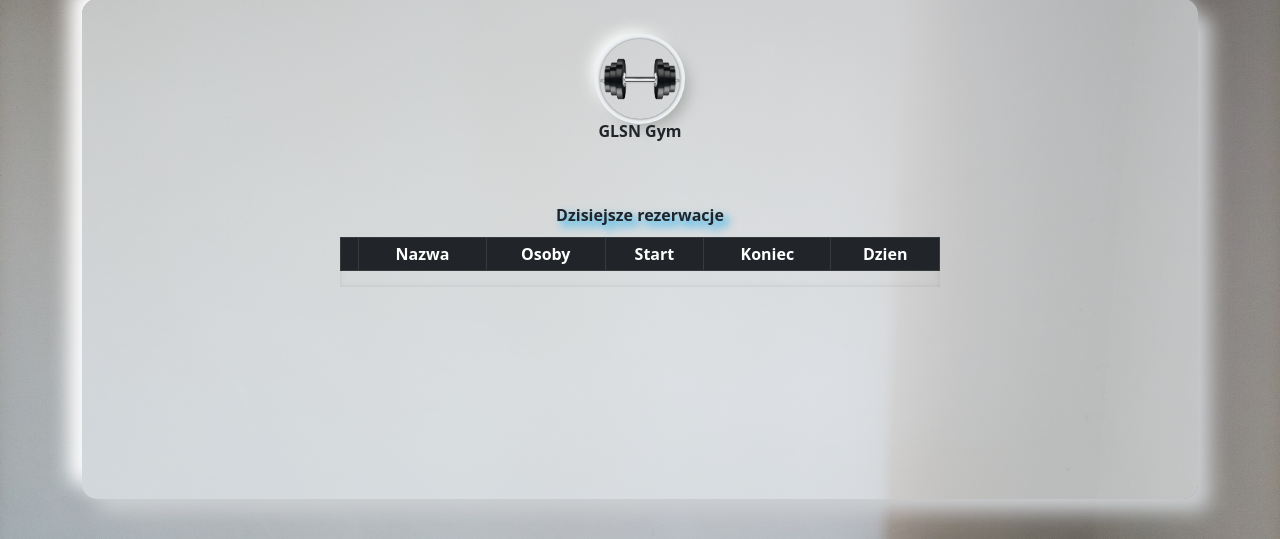
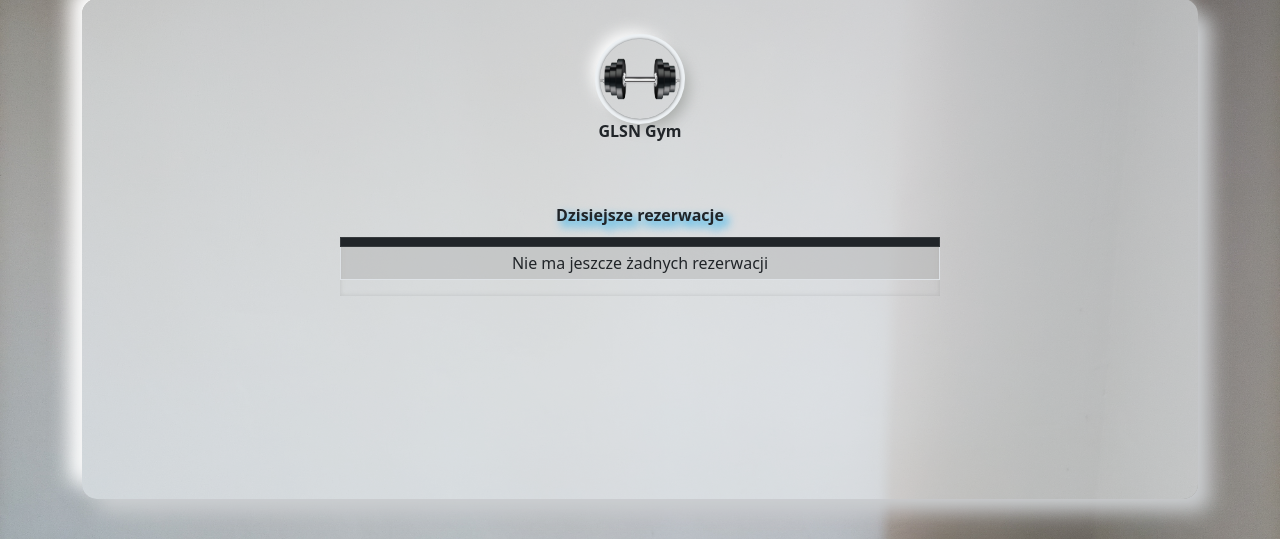
Before and after one commit to mykasero/GLSR_Gym_WebApp, a Django app: page /current_bookings/ in a window 1280 px wide. Shown: the part 127-666 px from the top of the page. Run offline with Django 5.2, Linux system fonts and the light colour scheme; the visitor is signed in with stand-in values (Sample User, id 1); data that the repository does not hold is empty; parts of the project's set-up code (start-up, migrations or seed data) failed here and were passed over; some libraries are stand-ins or nearby versions.

Commit message:
minor changes and added a message for no bookings to current bookings

```diff
--- a/Schedule/views.py
+++ b/Schedule/views.py
@@ -16,7 +16,7 @@ from django.contrib.messages.views import SuccessMessageMixin
 # Dict with site names for dynamic message display
 SITE_NAMES = {
     'booking' : 'rezerwacji',
-    'current_booking' : 'dzisiejszych rezerwacji',
+    'current_bookings' : 'dzisiejszych rezerwacji',
     'archive' : 'archiwum',
     'reports' : 'zgłoszeń',
     'bug_report' : 'zgłoszenia problemu',
@@ -171,7 +171,7 @@ class ResetPasswordView(SuccessMessageMixin, PasswordResetView):
             print("Form is invalid")
             return render(request, self.template_name, {'form':form})
 
-# View with buttons that move to schedule to book a hour or go to archive
+# View with buttons that move to schedule to book a session, check current bookings or go to archive
 @login_required(login_url="/login/")
 def lobby(request):
     return render(request, "Schedule/lobby.html")
@@ -203,9 +203,10 @@ def current_bookings(request):
     context = Booking.objects.all().order_by('current_day')
     current_user = request.user.id
     if context:
+
         return render(request, "Schedule/current_bookings.html", {'context' : context, 'current_user' : current_user})
-    else:
-        return render(request, "Schedule/current_bookings.html")
+
+    return render(request, "Schedule/current_bookings.html")
 
 # View for rendering the data in the table with current bookings
 @login_required(login_url="/login/")
--- a/templates/Schedule/booking_list.html
+++ b/templates/Schedule/booking_list.html
@@ -1,4 +1,9 @@
 {% load static %}
+{% if not context %}
+    <tr id="item-{{ item.pk }}" class="booking-row">
+        <td>Nie ma jeszcze żadnych rezerwacji</td>
+    </tr>
+{% else %}
     {% for item in context %}
     <tr id="item-{{ item.pk }}" class="booking-row">
         {% if item.created_by_id == current_user %}
@@ -19,3 +24,5 @@
 
     </tr>
     {% endfor %}
+
+{% endif %}
--- a/templates/Schedule/current_bookings.html
+++ b/templates/Schedule/current_bookings.html
@@ -86,16 +86,19 @@
                 </div>
                 <div class = "table-scrollable">
                     <table id = "Booking" class="table table-sm table-bordered table-responsive">
+
                         <thead class="table-dark table-bordered">
+                            {% if context %}
                                 <th></th>
                                 <th>Nazwa</th>
                                 <th>Osoby</th>
                                 <th>Start</th>
                                 <th>Koniec</th>
                                 <th>Dzien</th>
-
+                            {% else %}
+                                <th></th>
+                            {% endif %}
                         </thead>
-
                         <tbody style="background:rgba(180,180,180,0.5);" hx-trigger="load, bookingListChanged from:body" hx-get="{% url 'booking_list' %}" hx-target="this">
                             <tr>
                             <td class="spinner-border" role="status">
```
Lines whose indentation alone changed are shown as unchanged.
